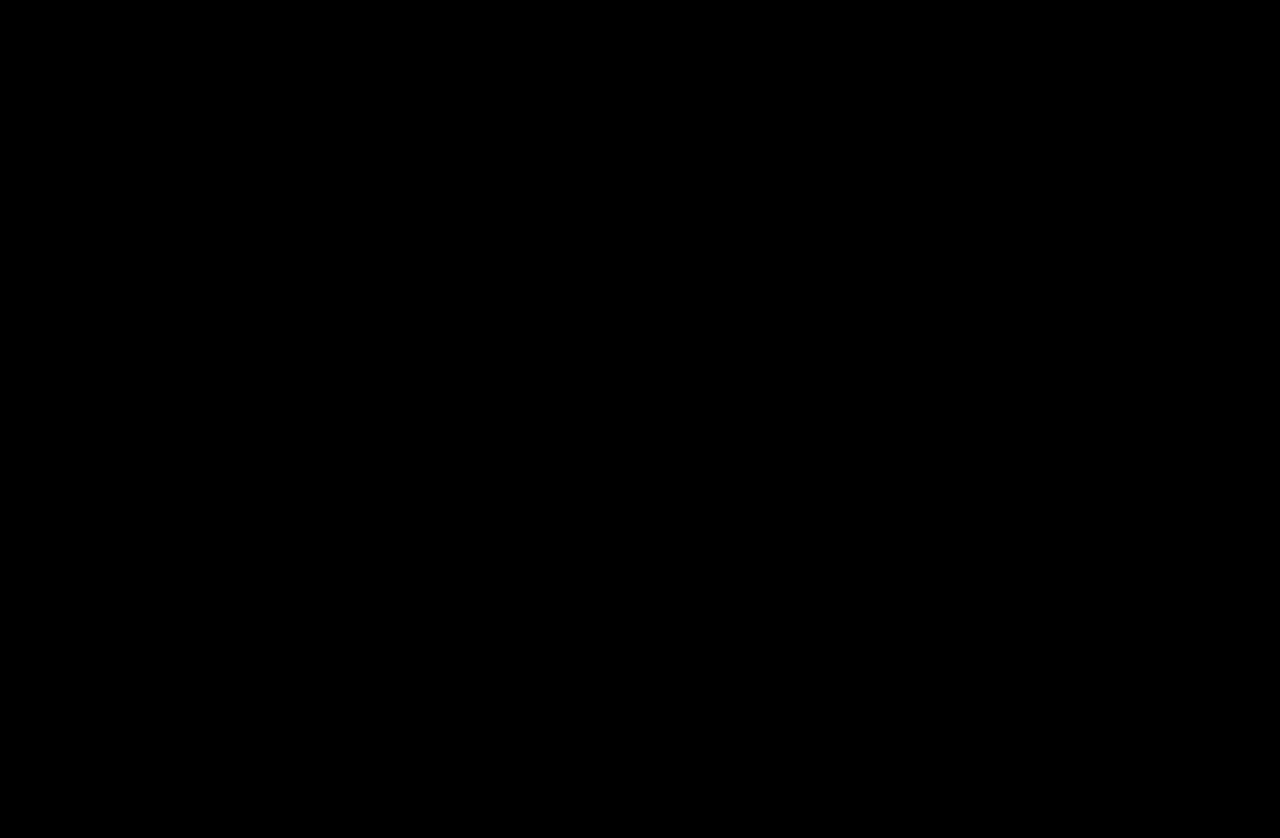
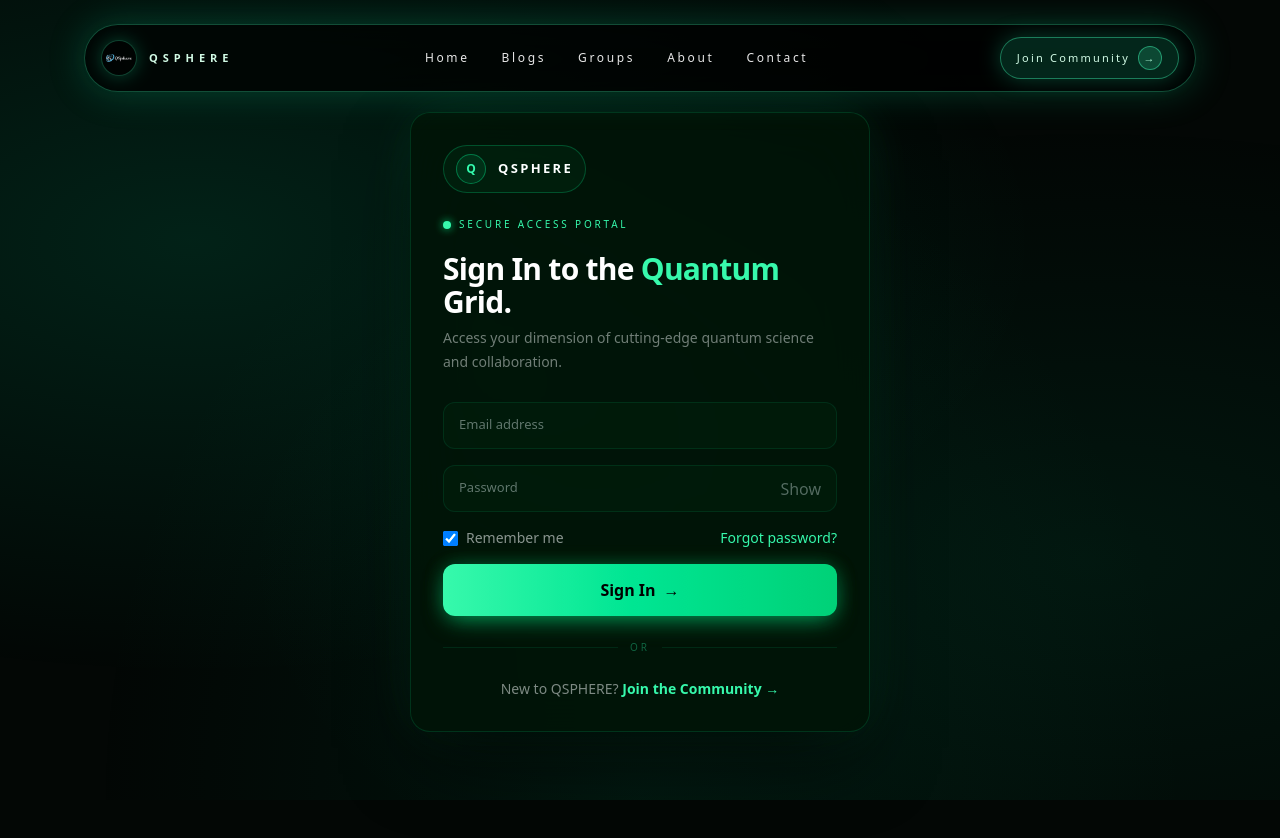
Before and after one commit to kumailx051/Qsphere, a React (Vite) app: page /auth in a window 1280 px wide. Before the commit this address had no page. Shown: the top 838 px of the page. Before the commit the page ends 800 px from the top, so only its background shows below. Built offline with nearby package versions, Linux system fonts and the light colour scheme; a web font is replaced by a local one.

Commit message:
Add auth screen and wire Join Community to it

```diff
--- a/src/App.jsx
+++ b/src/App.jsx
@@ -3,6 +3,7 @@ import { BrowserRouter, Routes, Route } from 'react-router-dom'
 import HomePage from './pages/HomePage'
 import AboutPage from './pages/AboutPage'
 import ContactPage from './pages/ContactPage'
+import AuthPage from './pages/AuthPage'
 import './App.css'
 
 function App() {
@@ -19,6 +20,7 @@ function App() {
           <Route path="/" element={<HomePage />} />
           <Route path="/about" element={<AboutPage />} />
           <Route path="/contact" element={<ContactPage />} />
+          <Route path="/auth" element={<AuthPage />} />
         </Routes>
       </BrowserRouter>
     </div>
--- a/src/components/Navbar.jsx
+++ b/src/components/Navbar.jsx
@@ -1,4 +1,5 @@
 import { useState } from 'react'
+import { Link } from 'react-router-dom'
 import logoImg from '../assets/logo.png'
 
 const Navbar = ({ currentPage = 'home' }) => {
@@ -26,39 +27,39 @@ const Navbar = ({ currentPage = 'home' }) => {
 
             {/* Desktop Navigation */}
             <nav className="hidden md:flex items-center gap-8 text-[12px] tracking-[0.22em] text-white/90">
-              <a href="/" className={isHomePage ? "relative text-emerald-200" : "hover:text-emerald-200 transition-colors"}>
+              <Link to="/" className={isHomePage ? "relative text-emerald-200" : "hover:text-emerald-200 transition-colors"}>
                 Home
                 {isHomePage && (
                   <span className="absolute -bottom-2 left-1/2 h-1 w-1 -translate-x-1/2 rounded-full bg-emerald-400 shadow-[0_0_8px_rgba(16,185,129,0.8)]" />
                 )}
-              </a>
+              </Link>
               <a href="#" className="hover:text-emerald-200 transition-colors">Blogs</a>
               <a href="#" className="hover:text-emerald-200 transition-colors">Groups</a>
-              <a href="/about" className={isAboutPage ? "relative text-emerald-200" : "hover:text-emerald-200 transition-colors"}>
+              <Link to="/about" className={isAboutPage ? "relative text-emerald-200" : "hover:text-emerald-200 transition-colors"}>
                 About
                 {isAboutPage && (
                   <span className="absolute -bottom-2 left-1/2 h-1 w-1 -translate-x-1/2 rounded-full bg-emerald-400 shadow-[0_0_8px_rgba(16,185,129,0.8)]" />
                 )}
-              </a>
-              <a href="/contact" className={isContactPage ? "relative text-emerald-200" : "hover:text-emerald-200 transition-colors"}>
+              </Link>
+              <Link to="/contact" className={isContactPage ? "relative text-emerald-200" : "hover:text-emerald-200 transition-colors"}>
                 Contact
                 {isContactPage && (
                   <span className="absolute -bottom-2 left-1/2 h-1 w-1 -translate-x-1/2 rounded-full bg-emerald-400 shadow-[0_0_8px_rgba(16,185,129,0.8)]" />
                 )}
-              </a>
+              </Link>
             </nav>
 
             {/* CTA + Menu Button */}
             <div className="flex items-center gap-3">
-              <a
-                href="#"
+              <Link
+                to="/auth"
                 className="inline-flex items-center gap-2 rounded-full border border-emerald-400/50 bg-emerald-500/20 px-4 py-2 text-[11px] tracking-[0.2em] text-emerald-100 shadow-[0_0_22px_rgba(16,185,129,0.35)] hover:bg-emerald-500/30 transition-colors"
               >
                 Join Community
                 <span className="flex h-6 w-6 items-center justify-center rounded-full border border-emerald-400/60 bg-emerald-400/20 text-emerald-200">
                   →
                 </span>
-              </a>
+              </Link>
 
               {/* Mobile Menu Button */}
               <button
@@ -111,31 +112,31 @@ const Navbar = ({ currentPage = 'home' }) => {
             </div>
 
             <nav className="mt-10 flex flex-col gap-5 text-base text-white/90">
-              <a href="/" className={isHomePage ? "flex items-center justify-between text-emerald-200" : "hover:text-emerald-200 transition-colors"} onClick={() => setMenuOpen(false)}>
+              <Link to="/" className={isHomePage ? "flex items-center justify-between text-emerald-200" : "hover:text-emerald-200 transition-colors"} onClick={() => setMenuOpen(false)}>
                 Home
                 {isHomePage && (
                   <span className="h-2 w-2 rounded-full bg-emerald-400 shadow-[0_0_8px_rgba(16,185,129,0.8)]" />
                 )}
-              </a>
+              </Link>
               <a href="#" className="hover:text-emerald-200 transition-colors" onClick={() => setMenuOpen(false)}>Blogs</a>
               <a href="#" className="hover:text-emerald-200 transition-colors" onClick={() => setMenuOpen(false)}>Groups</a>
-              <a href="/about" className={isAboutPage ? "flex items-center justify-between text-emerald-200" : "hover:text-emerald-200 transition-colors"} onClick={() => setMenuOpen(false)}>
+              <Link to="/about" className={isAboutPage ? "flex items-center justify-between text-emerald-200" : "hover:text-emerald-200 transition-colors"} onClick={() => setMenuOpen(false)}>
                 About
                 {isAboutPage && (
                   <span className="h-2 w-2 rounded-full bg-emerald-400 shadow-[0_0_8px_rgba(16,185,129,0.8)]" />
                 )}
-              </a>
-              <a href="/contact" className={isContactPage ? "flex items-center justify-between text-emerald-200" : "hover:text-emerald-200 transition-colors"} onClick={() => setMenuOpen(false)}>
+              </Link>
+              <Link to="/contact" className={isContactPage ? "flex items-center justify-between text-emerald-200" : "hover:text-emerald-200 transition-colors"} onClick={() => setMenuOpen(false)}>
                 Contact
                 {isContactPage && (
                   <span className="h-2 w-2 rounded-full bg-emerald-400 shadow-[0_0_8px_rgba(16,185,129,0.8)]" />
                 )}
-              </a>
+              </Link>
             </nav>
 
             <div className="mt-auto pt-8">
-              <a
-                href="#"
+              <Link
+                to="/auth"
                 className="inline-flex w-full items-center justify-between rounded-full border border-emerald-400/50 bg-emerald-500/20 px-4 py-3 text-[12px] tracking-[0.2em] text-emerald-100 shadow-[0_0_22px_rgba(16,185,129,0.35)] hover:bg-emerald-500/30 transition-colors"
                 onClick={() => setMenuOpen(false)}
               >
@@ -143,7 +144,7 @@ const Navbar = ({ currentPage = 'home' }) => {
                 <span className="flex h-7 w-7 items-center justify-center rounded-full border border-emerald-400/60 bg-emerald-400/20 text-emerald-200">
                   →
                 </span>
-              </a>
+              </Link>
             </div>
           </div>
         </div>
--- /dev/null
+++ b/src/pages/AuthPage.jsx
@@ -0,0 +1,152 @@
+import { useState } from 'react'
+import Navbar from '../components/Navbar'
+
+const AuthPage = () => {
+  const [mode, setMode] = useState('login')
+  const [showLoginPassword, setShowLoginPassword] = useState(false)
+  const [showRegisterPassword, setShowRegisterPassword] = useState(false)
+
+  const isLogin = mode === 'login'
+
+  return (
+    <div className="relative min-h-screen overflow-hidden bg-[#030705] text-white">
+      <Navbar currentPage="auth" />
+
+      <canvas
+        aria-hidden="true"
+        className="pointer-events-none fixed inset-0 h-full w-full opacity-80"
+        style={{ zIndex: 0 }}
+      />
+
+      <div
+        className="fixed inset-0 pointer-events-none"
+        style={{
+          background:
+            'radial-gradient(ellipse at 15% 30%, rgba(0,229,160,0.12), transparent 55%), radial-gradient(ellipse at 85% 70%, rgba(0,180,120,0.09), transparent 55%), radial-gradient(ellipse at 50% 100%, rgba(0,120,80,0.12), transparent 60%)',
+          zIndex: 1,
+        }}
+      />
+
+      <div className="relative z-10 flex min-h-screen items-center justify-center px-4 py-28">
+        <div className="w-full max-w-[460px] rounded-[20px] border border-emerald-400/15 bg-[rgba(4,18,10,0.88)] p-8 shadow-[0_32px_80px_-16px_rgba(0,0,0,0.8),0_0_60px_-10px_rgba(0,229,160,0.15)] backdrop-blur-[28px] saturate-[160%]">
+          <div className="mb-6 inline-flex items-center gap-3 rounded-full border border-emerald-400/25 bg-emerald-500/5 px-3 py-2">
+            <div className="flex h-[30px] w-[30px] items-center justify-center rounded-full border border-emerald-400/40 bg-emerald-500/10 text-[12px] font-extrabold text-emerald-300">Q</div>
+            <div className="text-[13px] font-bold tracking-[0.18em] text-white">QSPHERE</div>
+          </div>
+
+          <div className="mb-5 flex items-center gap-2 text-[10px] font-medium uppercase tracking-[0.28em] text-emerald-300">
+            <span className="h-2 w-2 rounded-full bg-emerald-300 shadow-[0_0_8px_rgba(0,229,160,0.8)]" />
+            {isLogin ? 'Secure Access Portal' : 'Create Your Dimension'}
+          </div>
+
+          <h1 className="mb-2 text-[30px] font-black leading-[1.1] tracking-tight text-white">
+            {isLogin ? (
+              <>
+                Sign In to the <span className="text-emerald-300">Quantum</span><br />Grid.
+              </>
+            ) : (
+              <>
+                Join the <span className="text-emerald-300">Quantum</span><br />Community.
+              </>
+            )}
+          </h1>
+          <p className="mb-7 text-sm font-light leading-6 text-white/45">
+            {isLogin
+              ? 'Access your dimension of cutting-edge quantum science and collaboration.'
+              : 'Collaborate with researchers and pioneers shaping the future of quantum science.'}
+          </p>
+
+          {isLogin ? (
+            <div className="space-y-4">
+              <div className="relative">
+                <input className="w-full rounded-xl border border-emerald-400/10 bg-emerald-500/[0.03] px-4 pb-2 pt-[17px] pr-11 text-sm text-white outline-none transition focus:border-emerald-400/50 focus:bg-emerald-500/[0.05]" type="email" placeholder=" " autoComplete="email" />
+                <label className="pointer-events-none absolute left-4 top-[13px] text-[13px] text-white/40">Email address</label>
+              </div>
+              <div className="relative">
+                <input className="w-full rounded-xl border border-emerald-400/10 bg-emerald-500/[0.03] px-4 pb-2 pt-[17px] pr-11 text-sm text-white outline-none transition focus:border-emerald-400/50 focus:bg-emerald-500/[0.05]" type={showLoginPassword ? 'text' : 'password'} placeholder=" " autoComplete="current-password" />
+                <label className="pointer-events-none absolute left-4 top-[13px] text-[13px] text-white/40">Password</label>
+                <button type="button" className="absolute right-4 top-1/2 -translate-y-1/2 text-white/35 hover:text-emerald-300" onClick={() => setShowLoginPassword((value) => !value)}>
+                  {showLoginPassword ? 'Hide' : 'Show'}
+                </button>
+              </div>
+
+              <div className="flex items-center justify-between text-sm">
+                <label className="flex items-center gap-2 text-white/55">
+                  <input type="checkbox" className="h-[15px] w-[15px] rounded-[3px] border border-emerald-400/30 bg-emerald-500/[0.04]" defaultChecked />
+                  Remember me
+                </label>
+                <button type="button" className="text-emerald-300 hover:text-emerald-200">Forgot password?</button>
+              </div>
+
+              <button className="flex w-full items-center justify-center gap-2 rounded-xl border-0 bg-gradient-to-r from-emerald-300 to-emerald-500 px-4 py-3.5 font-semibold text-black shadow-[0_8px_24px_-6px_rgba(0,229,160,0.5),0_0_20px_rgba(0,229,160,0.2)] transition hover:-translate-y-0.5 hover:brightness-105" type="button">
+                Sign In <span>→</span>
+              </button>
+            </div>
+          ) : (
+            <div className="space-y-4">
+              <div className="relative">
+                <input className="w-full rounded-xl border border-emerald-400/10 bg-emerald-500/[0.03] px-4 pb-2 pt-[17px] pr-11 text-sm text-white outline-none transition focus:border-emerald-400/50 focus:bg-emerald-500/[0.05]" type="text" placeholder=" " />
+                <label className="pointer-events-none absolute left-4 top-[13px] text-[13px] text-white/40">Full name</label>
+              </div>
+              <div className="relative">
+                <input className="w-full rounded-xl border border-emerald-400/10 bg-emerald-500/[0.03] px-4 pb-2 pt-[17px] pr-11 text-sm text-white outline-none transition focus:border-emerald-400/50 focus:bg-emerald-500/[0.05]" type="email" placeholder=" " autoComplete="email" />
+                <label className="pointer-events-none absolute left-4 top-[13px] text-[13px] text-white/40">Email address</label>
+              </div>
+              <div className="grid grid-cols-1 gap-3 sm:grid-cols-2">
+                <div className="relative">
+                  <input className="w-full rounded-xl border border-emerald-400/10 bg-emerald-500/[0.03] px-4 pb-2 pt-[17px] pr-11 text-sm text-white outline-none transition focus:border-emerald-400/50 focus:bg-emerald-500/[0.05]" type={showRegisterPassword ? 'text' : 'password'} placeholder=" " />
+                  <label className="pointer-events-none absolute left-4 top-[13px] text-[13px] text-white/40">Password</label>
+                </div>
+                <div className="relative">
+                  <input className="w-full rounded-xl border border-emerald-400/10 bg-emerald-500/[0.03] px-4 pb-2 pt-[17px] pr-11 text-sm text-white outline-none transition focus:border-emerald-400/50 focus:bg-emerald-500/[0.05]" type={showRegisterPassword ? 'text' : 'password'} placeholder=" " />
+                  <label className="pointer-events-none absolute left-4 top-[13px] text-[13px] text-white/40">Confirm</label>
+                </div>
+              </div>
+
+              <button type="button" className="text-left text-[11px] text-emerald-300/55 hover:text-emerald-200" onClick={() => setShowRegisterPassword((value) => !value)}>
+                {showRegisterPassword ? 'Hide passwords' : 'Show passwords'}
+              </button>
+
+              <button className="flex w-full items-center justify-center gap-2 rounded-xl border-0 bg-gradient-to-r from-emerald-300 to-emerald-500 px-4 py-3.5 font-semibold text-black shadow-[0_8px_24px_-6px_rgba(0,229,160,0.5),0_0_20px_rgba(0,229,160,0.2)] transition hover:-translate-y-0.5 hover:brightness-105" type="button">
+                Create Account <span>→</span>
+              </button>
+            </div>
+          )}
+
+          <div className="my-6 flex items-center">
+            <div className="h-px flex-1 bg-emerald-400/10" />
+            <span className="mx-3 text-[10px] uppercase tracking-[0.3em] text-emerald-300/35">or</span>
+            <div className="h-px flex-1 bg-emerald-400/10" />
+          </div>
+
+          <div className="text-center text-sm text-white/50">
+            {isLogin ? (
+              <>
+                New to QSPHERE?{' '}
+                <button type="button" className="font-semibold text-emerald-300 hover:text-emerald-200" onClick={() => setMode('register')}>
+                  Join the Community →
+                </button>
+              </>
+            ) : (
+              <>
+                Already a member?{' '}
+                <button type="button" className="font-semibold text-emerald-300 hover:text-emerald-200" onClick={() => setMode('login')}>
+                  ← Sign In
+                </button>
+              </>
+            )}
+          </div>
+        </div>
+      </div>
+
+      <style>{`
+        @keyframes pulseGlow {
+          0%, 100% { opacity: 0.85; transform: scale(1); }
+          50% { opacity: 1; transform: scale(1.02); }
+        }
+      `}</style>
+    </div>
+  )
+}
+
+export default AuthPage
```
